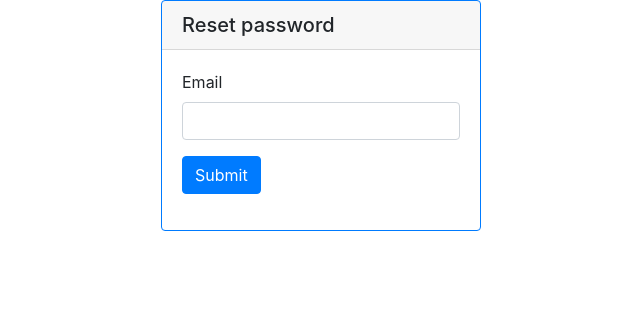
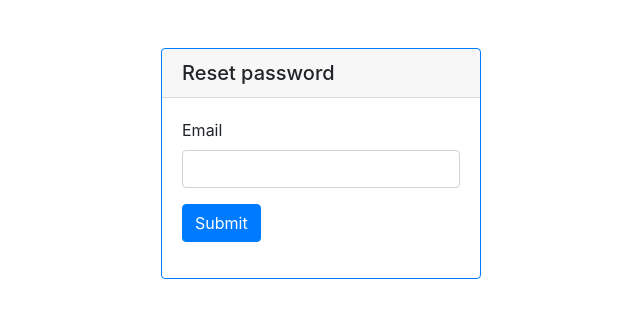
Before and after one commit to Ch00k/simpledeck, a Django app: page /accounts/password-reset/ in a window 1280 px wide. Shown: the part 64-382 px from the top of the page, without its empty margins (319-959 px from the left). Run offline with Django 3.2, Linux system fonts and the light colour scheme; parts of the project's set-up code (start-up, migrations or seed data) failed here and were passed over; some libraries are stand-ins or nearby versions.

Commit message:
Add some y-padding for cards (#13)

```diff
--- a/templates/change_password.html
+++ b/templates/change_password.html
@@ -1,7 +1,7 @@
 {% extends "base.html" %}
 
 {% block content %}
-    <div class="card border-primary w-25 mx-auto">
+    <div class="card border-primary w-25 mx-auto my-5">
         <h5 class="card-header">Change password</h5>
         <div class="card-body">
             {% if form.errors %}
--- a/templates/deck/list.html
+++ b/templates/deck/list.html
@@ -2,7 +2,7 @@
 {% load render_table from django_tables2 %}
 
 {% block content %}
-    <div class="row w-75 mx-auto">
+    <div class="row w-75 mx-auto my-5">
         <div class="col">
             {% render_table table %}
             <a class="btn btn-primary" href="{% url 'create' %}" role="button">Create new</a>
--- a/templates/django_registration/activation_complete.html
+++ b/templates/django_registration/activation_complete.html
@@ -1,7 +1,7 @@
 {% extends "base.html" %}
 
 {% block content %}
-    <div class="card border-primary w-25 mx-auto">
+    <div class="card border-primary w-25 mx-auto my-5">
         <h5 class="card-header">Activation complete</h5>
         <div class="card-body">
             Your account is now activated. Proceed to <a href="{% url 'login' %}">log in</a>
--- a/templates/django_registration/registration_complete.html
+++ b/templates/django_registration/registration_complete.html
@@ -1,7 +1,7 @@
 {% extends "base.html" %}
 
 {% block content %}
-    <div class="card border-primary w-25 mx-auto">
+    <div class="card border-primary w-25 mx-auto my-5">
         <h5 class="card-header">Registration complete</h5>
         <div class="card-body">
            To activate your account please follow the activation link in your email
--- a/templates/django_registration/registration_form.html
+++ b/templates/django_registration/registration_form.html
@@ -1,7 +1,7 @@
 {% extends "base.html" %}
 
 {% block content %}
-    <div class="card border-primary w-25 mx-auto">
+    <div class="card border-primary w-25 mx-auto my-5">
         <h5 class="card-header">Create account</h5>
         <div class="card-body">
             {% if form.errors %}
--- a/templates/password_reset.html
+++ b/templates/password_reset.html
@@ -1,7 +1,7 @@
 {% extends "base.html" %}
 
 {% block content %}
-    <div class="card border-primary w-25 mx-auto">
+    <div class="card border-primary w-25 mx-auto my-5">
         <h5 class="card-header">Reset password</h5>
         <div class="card-body">
             {% if form.errors %}
--- a/templates/password_reset_complete.html
+++ b/templates/password_reset_complete.html
@@ -1,7 +1,7 @@
 {% extends "base.html" %}
 
 {% block content %}
-    <div class="card border-primary w-25 mx-auto">
+    <div class="card border-primary w-25 mx-auto my-5">
         <h5 class="card-header">Password reset complete</h5>
         <div class="card-body">
             Your password has been changed. Proceed to <a href="{% url 'login' %}">log in</a>
--- a/templates/password_reset_confirm.html
+++ b/templates/password_reset_confirm.html
@@ -1,7 +1,7 @@
 {% extends "base.html" %}
 
 {% block content %}
-    <div class="card border-primary w-25 mx-auto">
+    <div class="card border-primary w-25 mx-auto my-5">
         <h5 class="card-header">Reset password</h5>
         <div class="card-body">
             {% if form.errors %}
--- a/templates/password_reset_done.html
+++ b/templates/password_reset_done.html
@@ -1,7 +1,7 @@
 {% extends "base.html" %}
 
 {% block content %}
-    <div class="card border-primary w-25 mx-auto">
+    <div class="card border-primary w-25 mx-auto my-5">
         <h5 class="card-header">Password reset</h5>
         <div class="card-body">
             To change your password please follow the link in your email
--- a/templates/registration/login.html
+++ b/templates/registration/login.html
@@ -1,7 +1,7 @@
 {% extends "base.html" %}
 
 {% block content %}
-    <div class="card border-primary w-25 mx-auto">
+    <div class="card border-primary w-25 mx-auto my-5">
         <h5 class="card-header">Login</h5>
         <div class="card-body">
             {% if form.errors %}
```
